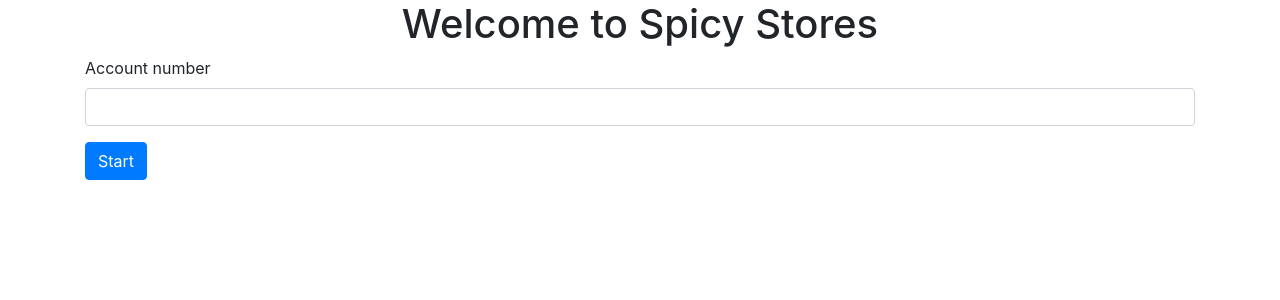
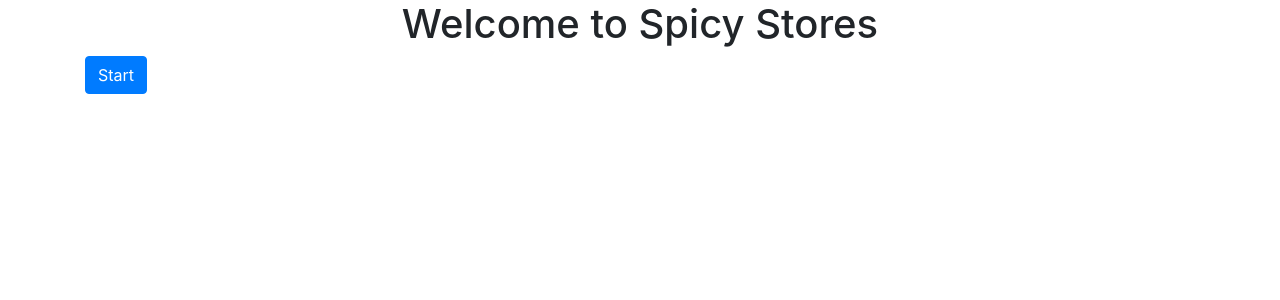
Before and after one commit to codesidian/AAD-Group-Project, a React app in the folder CustomerSite/: page / in a window 1280 px wide. Shown: the top 300 px of the page. Built offline with nearby package versions, Linux system fonts and the light colour scheme.

Commit message:
Removed account number field

```diff
--- a/CustomerSite/src/components/App.tsx
+++ b/CustomerSite/src/components/App.tsx
@@ -17,13 +17,11 @@
 
 type AppState = {
     stage: Stage;
-    accountNumber: string;
 }
 
 export default class App extends React.Component<AppProps, AppState> {
     state = {
         stage: Stage.Start,
-        accountNumber: ''
     }
 
     changeStage = (newStage: Stage) => {
@@ -33,21 +31,12 @@
         });
     }
 
-    handleAccountNumberChange = (accountNumber: string) => {
-        this.setState({
-            accountNumber: accountNumber
-        });
-    }
-
     render() {
         switch (this.state.stage) {
             case Stage.Start:
-                const accountNumber = this.state.accountNumber;
                 const dao = this.props.dao;
                 return <Welcome
-                    accountNumber={accountNumber}
                     dao={dao}
-                    onAccountNumberChange={this.handleAccountNumberChange}
                     onStart={() => this.changeStage(Stage.Scanning)}
                 />;
             case Stage.Scanning:
--- a/CustomerSite/src/components/Welcome.tsx
+++ b/CustomerSite/src/components/Welcome.tsx
@@ -5,9 +5,7 @@
 
 type WelcomeProps = {
     dao: StoresDAO;
-    accountNumber: string;
     onStart: () => void;
-    onAccountNumberChange: (accountNumber: string) => void;
 }
 
 type WelcomeState = {
@@ -33,9 +31,6 @@
     }
 
     render() {
-        const accountNumber = this.props.accountNumber;
-        const onAccountNumberChange = this.props.onAccountNumberChange;
-
         const header = <h1 className="text-center">Welcome to Spicy Stores</h1>;
         const errors = this.state.errors.map(x => <div className="alert alert-danger" role="alert">{x}</div>);
 
@@ -43,7 +38,6 @@
             return <form>
                 {header}
                 {errors}
-                <TextField label="Account number" text={accountNumber} onTextChange={onAccountNumberChange} />
                 <input onClick={this.clickStart} className="btn btn-primary" type="submit" value="Start" />
             </form>;
         } else {
```
